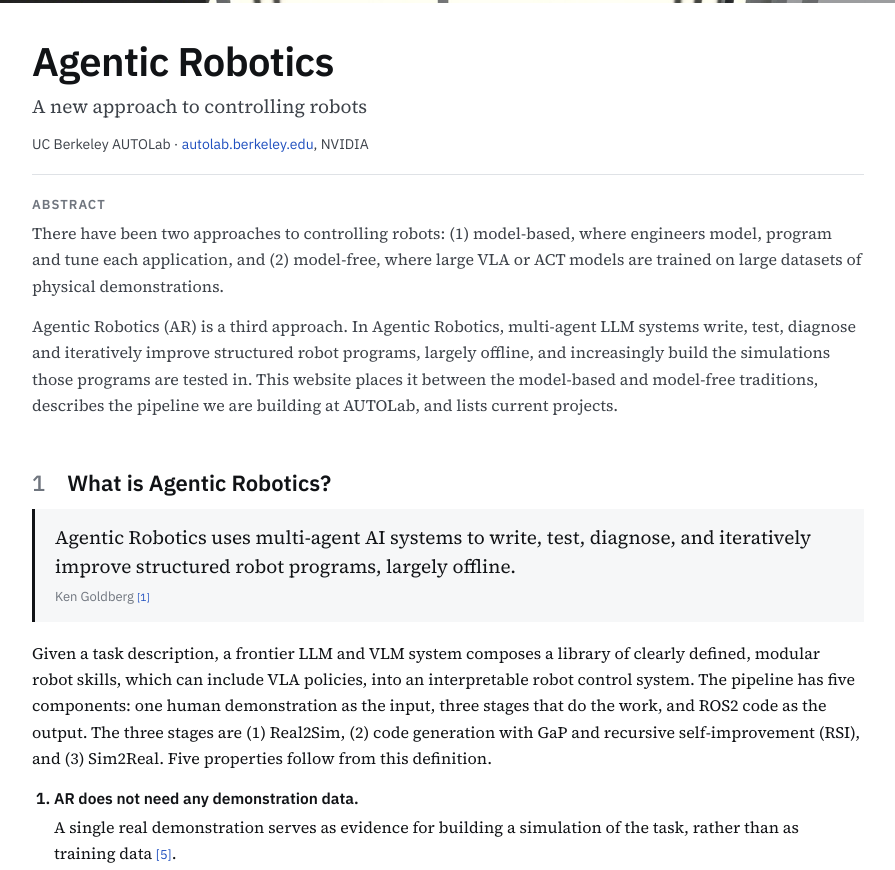
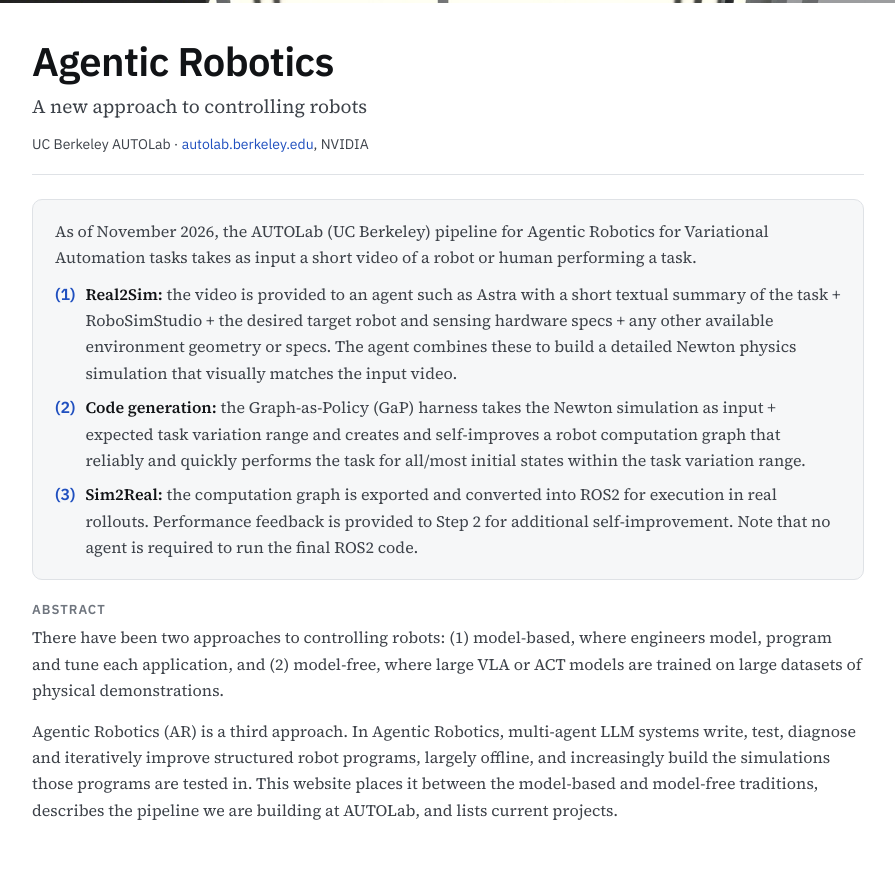
Before and after one commit to BerkeleyAutomation/agentic-robotics, a plain HTML site: page index.html in a window 1280 px wide. Shown: the part 487-1357 px from the top of the page, without its empty margins (192-1087 px from the left). Drawn offline with Linux system fonts and the light colour scheme; grey boxes are pictures that could not be loaded.

Commit message:
Add November 2026 pipeline status box and In the news links (#1)
Co-Authored-By: Claude Opus 5.5 <noreply@anthropic.com>

```diff
--- a/css/style.css
+++ b/css/style.css
@@ -75,6 +75,13 @@ h3 { font-size: 16px; font-weight: 600; margin: 22px 0 8px; }
 .abstract h2 { font-size: 13px; text-transform: uppercase; letter-spacing: .08em; color: var(--muted); margin-bottom: 6px; }
 .abstract p { color: var(--ink-2); }
 
+.pipeline-status { margin: 24px 0 0; padding: 18px 22px; background: var(--surface); border: 1px solid var(--rule); border-radius: 10px; color: var(--ink-2); }
+.pipeline-status p { margin: 0 0 10px; }
+.pipeline-status ol { list-style: none; margin: 0; padding: 0; }
+.pipeline-status li { display: flex; gap: 10px; margin: 8px 0 0; }
+.pipeline-status .step { flex: none; font-family: var(--sans); font-weight: 600; color: var(--accent); }
+.pipeline-status b { color: var(--ink); }
+@media (max-width: 760px) { .pipeline-status { padding: 14px 16px; } }
 .definition { margin: 6px 0 18px; padding: 14px 20px; background: var(--surface); border-left: 3px solid var(--ink); }
 .definition p { font-size: 19px; line-height: 1.5; margin: 0 0 6px; }
 .definition footer { font-family: var(--sans); font-size: 13px; color: var(--muted); }
@@ -122,7 +129,7 @@ li:last-child > .agenda-item { border-bottom: 0; }
 .plain li { margin-bottom: 4px; }
 
 /* references and citation */
-.refs ol { padding-left: 26px; font-size: 14px; line-height: 1.55; color: var(--ink-2); }
+.refs ol, .refs ul { padding-left: 26px; font-size: 14px; line-height: 1.55; color: var(--ink-2); }
 .refs li { margin-bottom: 6px; }
 .refs li:target { background: #fff7d6; }
 .citation pre { background: var(--surface); border: 1px solid var(--rule); border-radius: 4px; padding: 12px 14px; overflow-x: auto; font-family: var(--mono); font-size: 12.5px; line-height: 1.5; margin: 0; }
--- a/index.html
+++ b/index.html
@@ -45,6 +45,15 @@
           <p class="subtitle">A new approach to controlling robots</p>
           <p class="affil">UC Berkeley AUTOLab · <a href="https://autolab.berkeley.edu/" target="_blank" rel="noopener">autolab.berkeley.edu</a>, NVIDIA</p>
         </header>
+
+        <section class="pipeline-status" aria-label="Pipeline status, November 2026">
+          <p>As of November 2026, the AUTOLab (UC Berkeley) pipeline for Agentic Robotics for Variational Automation tasks takes as input a short video of a robot or human performing a task.</p>
+          <ol>
+            <li><span class="step">(1)</span><span><b>Real2Sim:</b> the video is provided to an agent such as Astra with a short textual summary of the task + RoboSimStudio + the desired target robot and sensing hardware specs + any other available environment geometry or specs. The agent combines these to build a detailed Newton physics simulation that visually matches the input video.</span></li>
+            <li><span class="step">(2)</span><span><b>Code generation:</b> the Graph-as-Policy (GaP) harness takes the Newton simulation as input + expected task variation range and creates and self-improves a robot computation graph that reliably and quickly performs the task for all/most initial states within the task variation range.</span></li>
+            <li><span class="step">(3)</span><span><b>Sim2Real:</b> the computation graph is exported and converted into ROS2 for execution in real rollouts. Performance feedback is provided to Step 2 for additional self-improvement. Note that no agent is required to run the final ROS2 code.</span></li>
+          </ol>
+        </section>
 
         <section class="abstract" aria-label="Abstract">
           <h2>Abstract</h2>
@@ -195,6 +204,14 @@
           </ol>
         </section>
 
+        <section id="press" class="refs">
+          <h2>In the news</h2>
+          <ul>
+            <li>Evan Ackerman. <a href="https://spectrum.ieee.org/agentic-robotics" target="_blank" rel="noopener">Can Agentic Robotics Solve Robotics’ Data-Scaling Problem?</a> <i>IEEE Spectrum</i>, 9 November 2026.</li>
+            <li>Jason Pohl. <a href="https://news.berkeley.edu/2026/11/09/recent-advances-in-ai-are-creating-a-paradigm-shift-for-robotics/" target="_blank" rel="noopener">Recent advances in AI are creating a ‘paradigm shift’ for robotics</a>. <i>UC Berkeley News</i>, 9 November 2026.</li>
+          </ul>
+        </section>
+
         <section id="sponsors" class="sponsors" aria-labelledby="sponsors-title">
           <h2 id="sponsors-title">Sponsors</h2>
           <div class="sponsor-lead"><img src="assets/sponsors/nvidia.svg" alt="NVIDIA" /></div>
```
